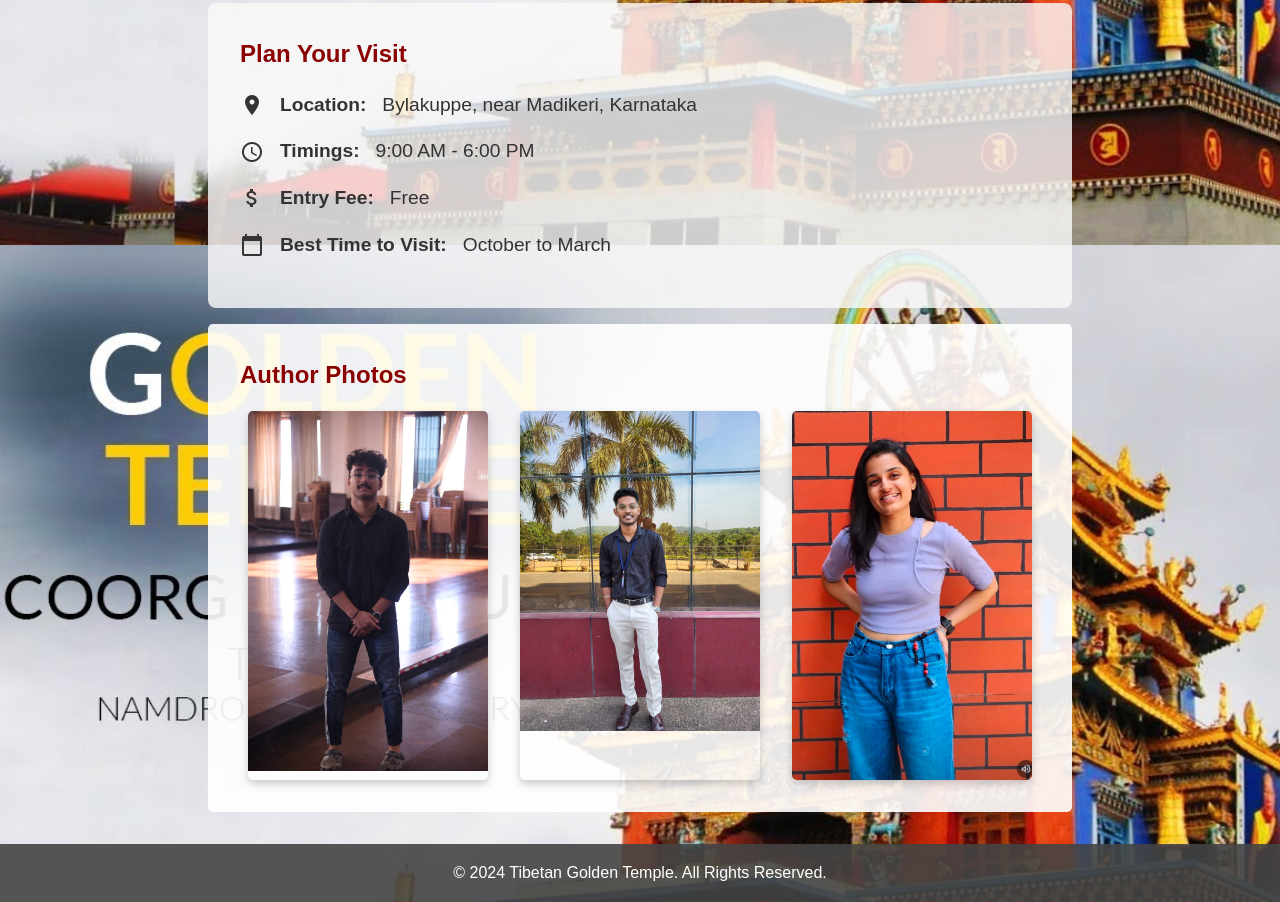
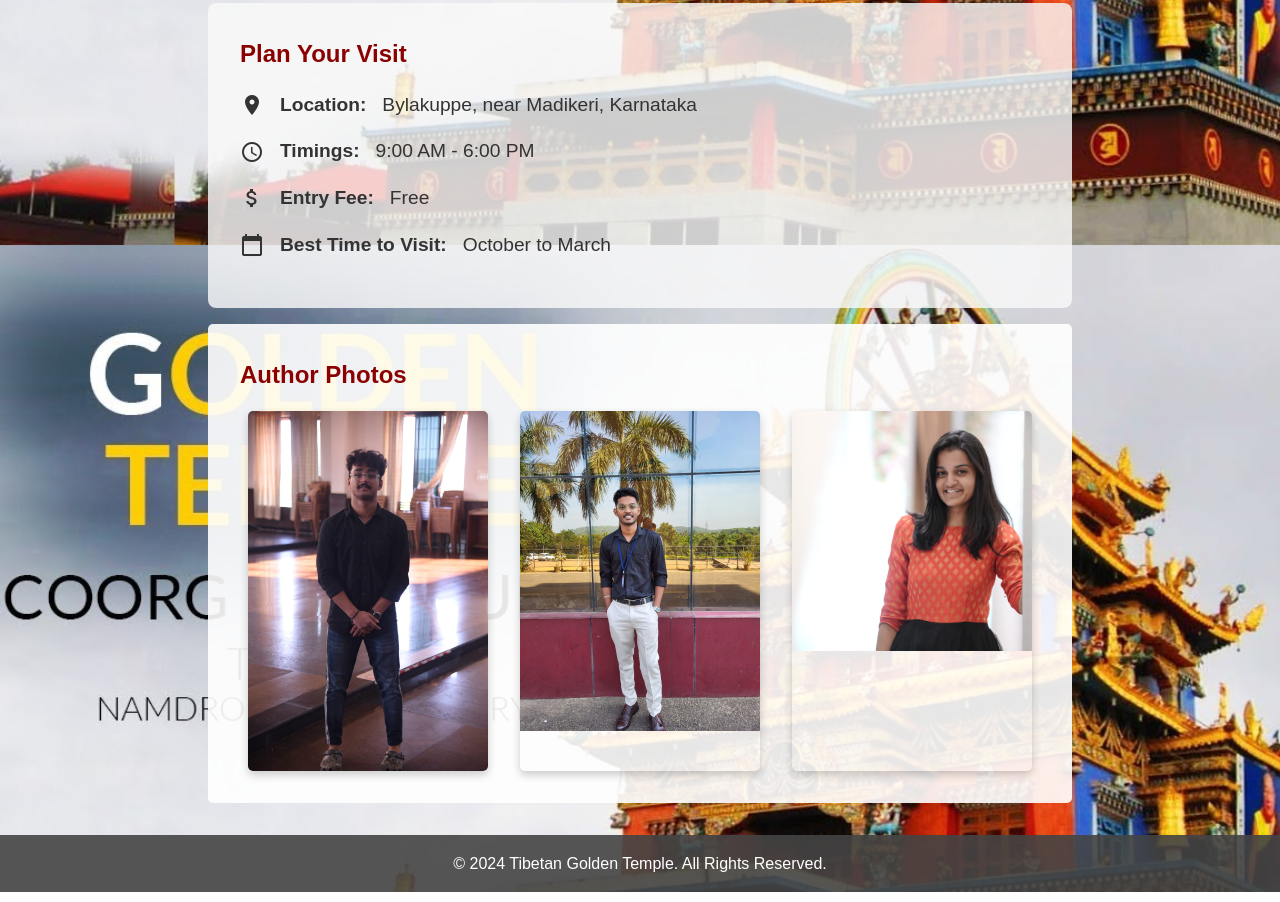
Before and after one commit to JeevanRam1527/tourism_karkala, a plain HTML site: page index.html in a window 1280 px wide. Shown: the part 1355-2257 px from the top of the page. Drawn offline with Linux system fonts and the light colour scheme.

Commit message:
change in author image

```diff
--- a/index.html
+++ b/index.html
@@ -69,7 +69,7 @@
         <div class="author-overlay"><p>Author 2 - Photographer</p></div>
       </div>
       <div class="author">
-        <img src="photos/meghana.jpeg" alt="Author 3">
+        <img src="photos/maggie.jpeg" alt="Author 3">
         <div class="author-overlay"><p>Author 3 - Content Writer</p></div>
       </div>
     </div>
```
Also changed, not shown: photos/maggie.jpeg (added).
